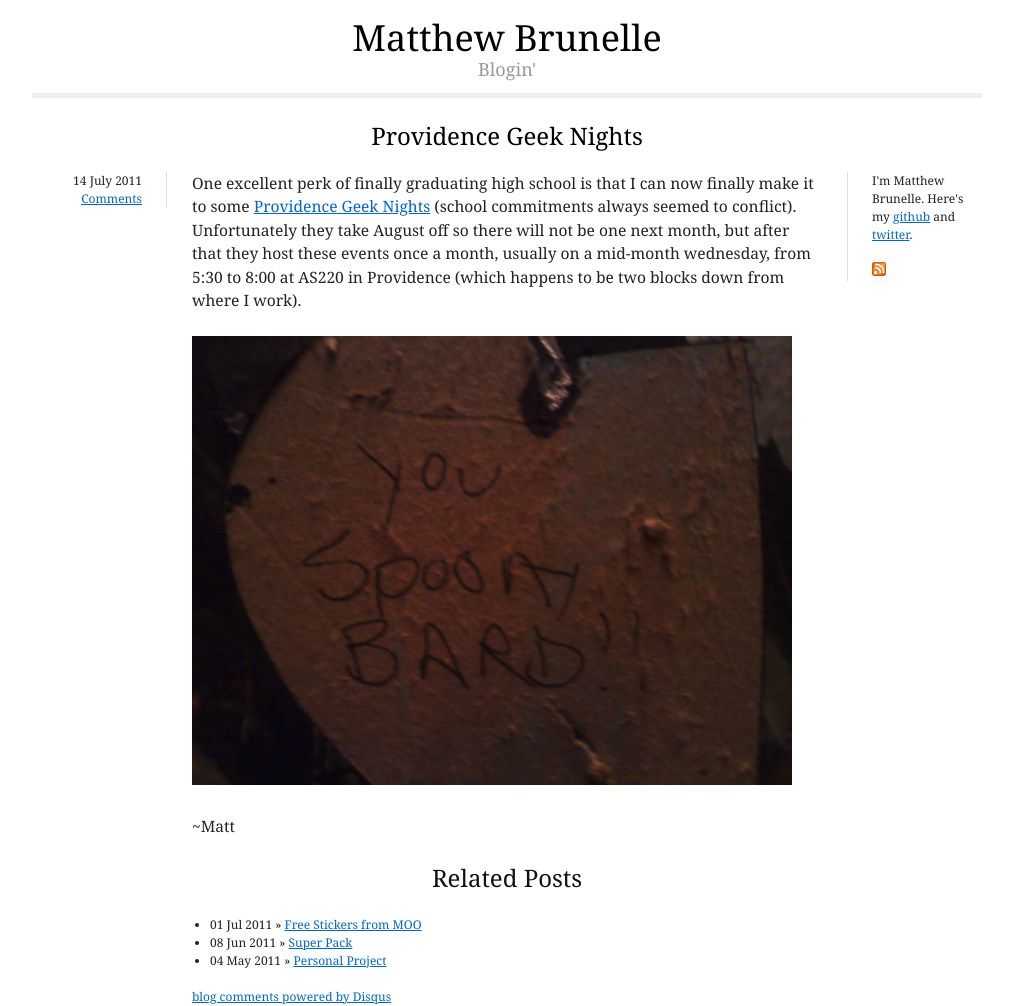
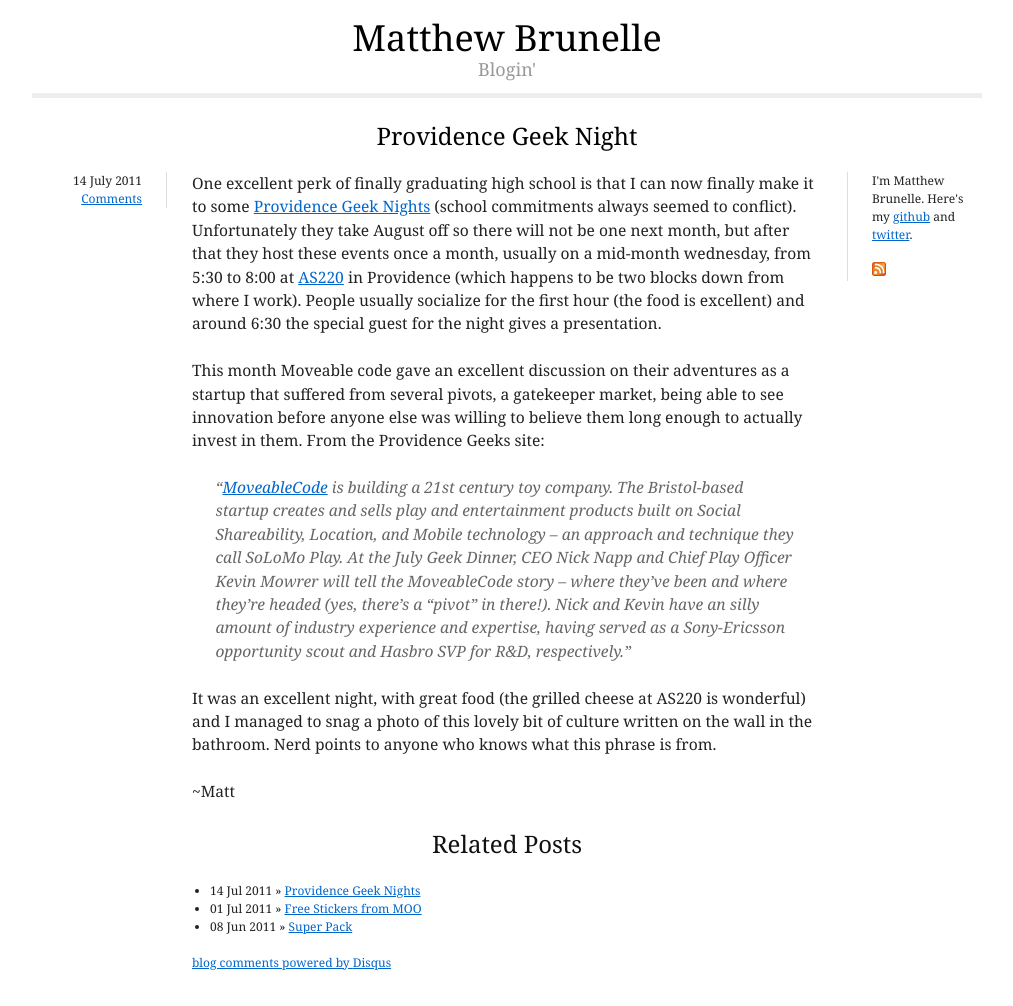
Before and after one commit to ciferkey/ciferkey.github.com, a Jekyll site: the page built from _posts/2011-07-14-Providence Geek Nights.markdown, in a window 1280 px wide. Shown: the whole page, without its empty margins (133-1146 px from the left). Built offline with Jekyll 4.4.1, drawn with Linux system fonts in a browser that asks for light colours; comment, search, counter and statistics services are not loaded; after the commit the page ends 972 px from its top, so only the background shows below that.

Commit message:
fixing it

```diff
--- a/_posts/2011-07-14-Providence Geek Nights.markdown
+++ b/_posts/2011-07-14-Providence Geek Nights.markdown
@@ -1,12 +1,18 @@
 ---
 layout: post
-title: Providence Geek Nights
+title: Providence Geek Night
 categories:
   - GeekNight
 ---
 
-One excellent perk of finally graduating high school is that I can now finally make it to some [Providence Geek Nights](http://providencegeeks.org/) (school commitments always seemed to conflict).  Unfortunately they take August off so there will not be one next month, but after that they host these events once a month, usually on a mid-month wednesday, from 5:30 to 8:00 at AS220 in Providence (which happens to be two blocks down from where I work).
+One excellent perk of finally graduating high school is that I can now finally make it to some [Providence Geek Nights](http://providencegeeks.org/) (school commitments always seemed to conflict).  Unfortunately they take August off so there will not be one next month, but after that they host these events once a month, usually on a mid-month wednesday, from 5:30 to 8:00 at [AS220](http://maps.google.com/maps/place?cid=14203619864685607776&q=as220&hl=en&sll=41.707528,-71.434128&sspn=0.27429,0.043628&ie=UTF8&ll=41.891544,-71.880112&spn=0,0&t=h&z=11) in Providence (which happens to be two blocks down from where I work).  People usually socialize for the first hour (the food is excellent) and around 6:30 the special guest for the night gives a presentation.
 
-![You Spoony Bard!!](/images/you-spoony-bard.jpg)
+This month Moveable code gave an excellent discussion on their adventures as a startup that suffered from several pivots, a gatekeeper market, being able to see innovation before anyone else was willing to believe them long enough to actually invest in them. From the Providence Geeks site:
+
+> "[MoveableCode](http://moveablecode.com/) is building a 21st century toy company. The Bristol-based startup creates and sells play and entertainment products built on Social Shareability, Location, and Mobile technology – an approach and technique they call SoLoMo Play. At the July Geek Dinner, CEO Nick Napp and Chief Play Officer Kevin Mowrer will tell the MoveableCode story – where they’ve been and where they’re headed (yes, there’s a “pivot” in there!). Nick and Kevin have an silly amount of industry experience and expertise, having served as a Sony-Ericsson opportunity scout and Hasbro SVP for R&D, respectively."
+
+It was an excellent night, with great food (the grilled cheese at AS220 is wonderful) and I managed to snag a photo of this lovely bit of culture written on the wall in the bathroom.  Nerd points to anyone who knows what this phrase is from.
+
+
 
 ~Matt
```
Also changed, not shown: _posts/2011-07-14-ProvidenceGeekNights.markdown (added, +12 -0 lines).
